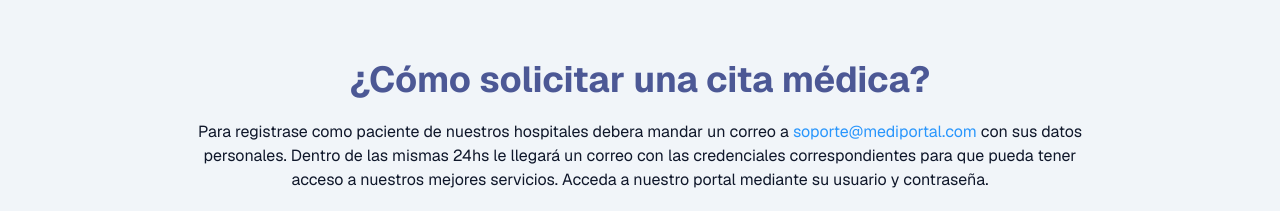
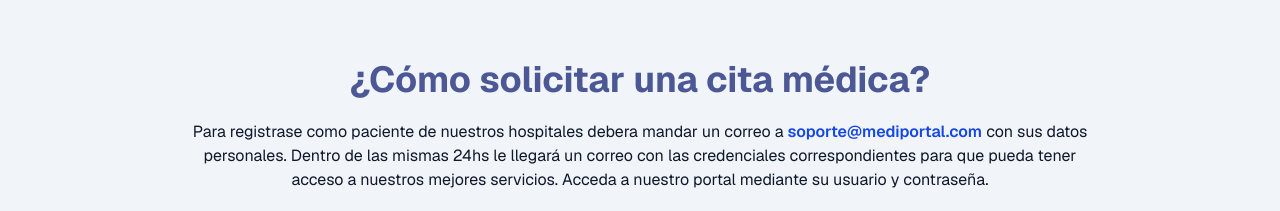
Before and after one commit to Bryan-Zavala/medical-portal, a Next.js app: page / in a window 1280 px wide. Shown: the part 3000-3211 px from the top of the page. Built offline with nearby package versions, Linux system fonts and the light colour scheme.

Commit message:
fix: mejorar accesibilidad en video y contraste de enlaces

```diff
--- a/src/components/home/HowToSection.tsx
+++ b/src/components/home/HowToSection.tsx
@@ -12,7 +12,7 @@ export function HowToSection() {
             un correo a{" "}
             <Link
               href="mailto:soporte@mediportal.com"
-              className="text-[#2996fc]"
+              className="text-blue-700 font-semibold hover:underline"
             >
               soporte@mediportal.com
             </Link>{" "}
@@ -24,17 +24,15 @@ export function HowToSection() {
         </div>
 
         <div style={{ maxWidth: "800px", margin: "0 auto" }}>
-          {/* Usamos preload="none" para mejorar el rendimiento inicial de la página */}
           <video
             width="100%"
             controls
             preload="none"
-            loop
-            autoPlay={true} // Cambia a true si quieres que se reproduzca solo
-            muted={true} // Obligatorio si usas autoPlay en la mayoría de navegadores
             className="rounded-2xl shadow-xl"
+            aria-label="Video tutorial para solicitar citas"
           >
             <source src="/video-cita.mp4" type="video/mp4" />
+            <track kind="captions" srcLang="es" label="Español" src="/captions.vtt" />
             Tu navegador no soporta la reproducción de video.
           </video>
         </div>
```
